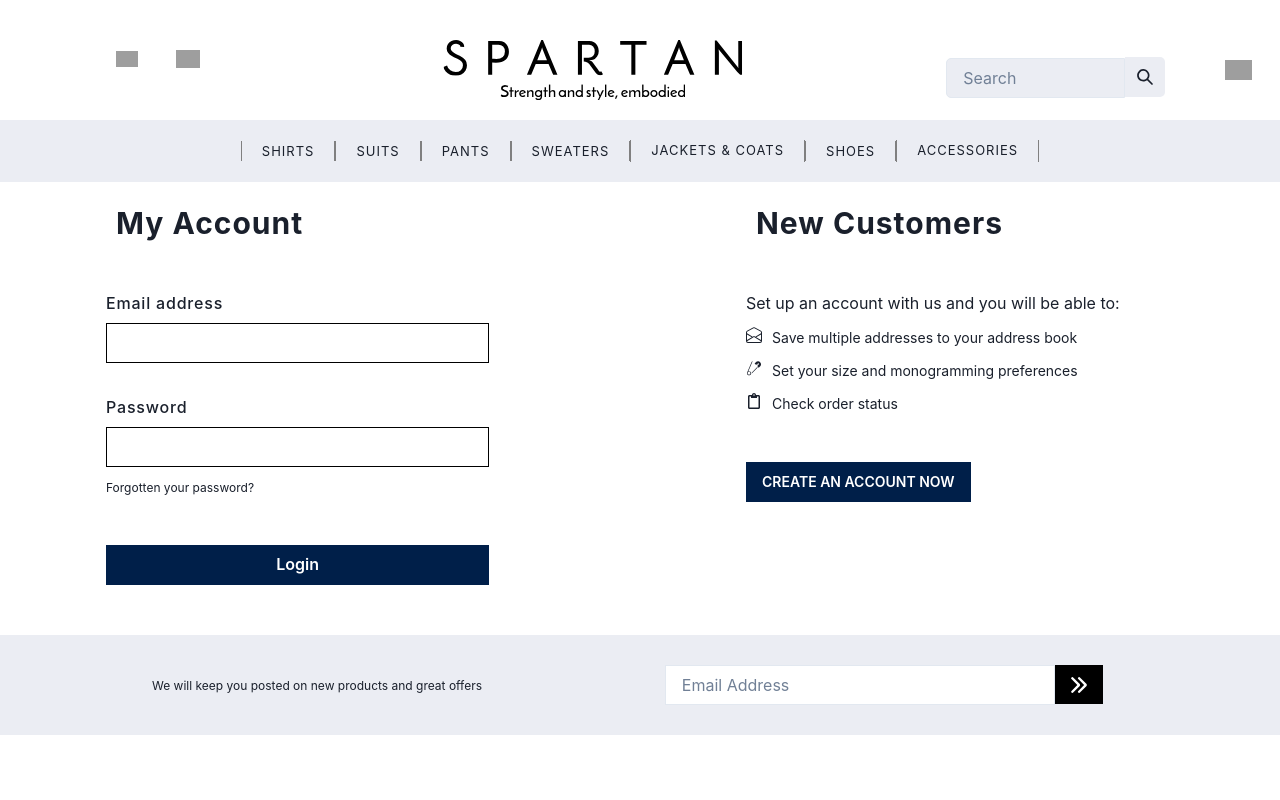
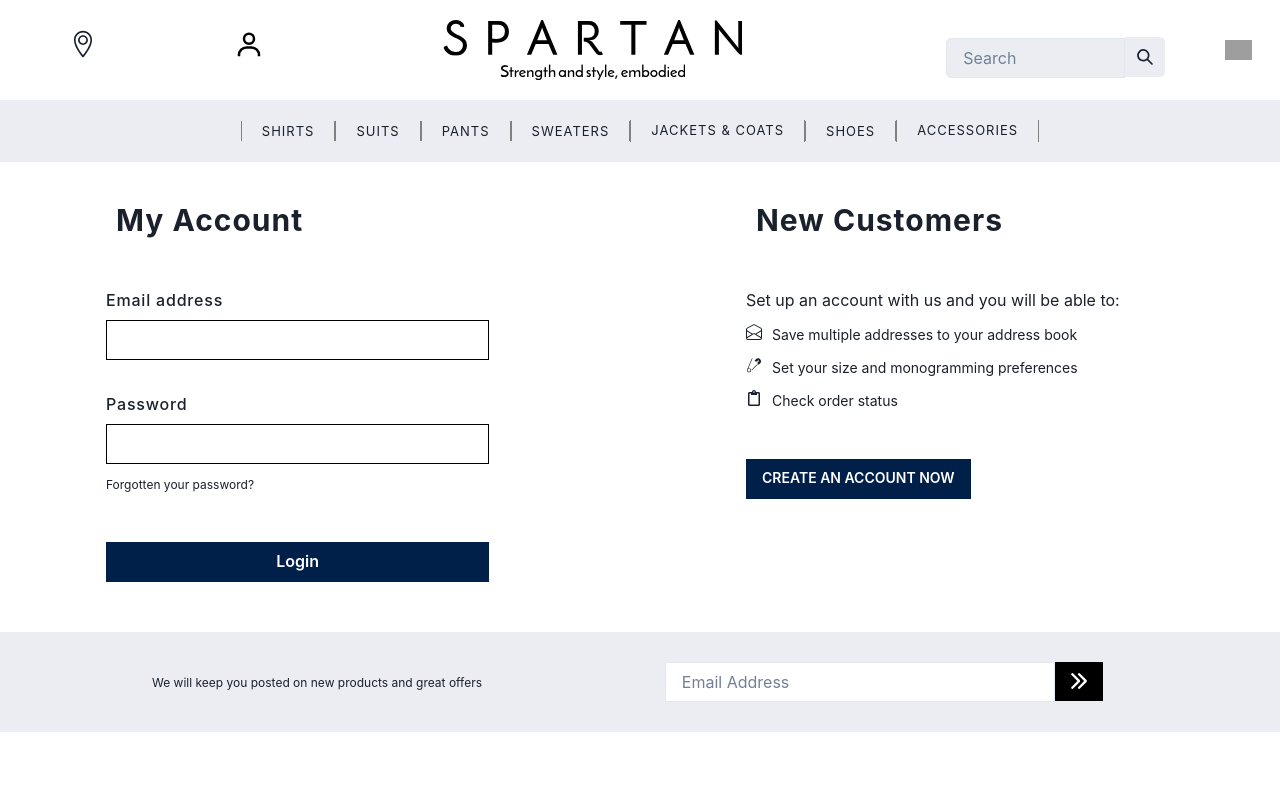
Before and after one commit to SumatM/Spartan, a React (Create React App) app: page /login in a window 1280 px wide. Shown: the top 800 px of the page. Built offline with nearby package versions, Linux system fonts and the light colour scheme; grey boxes are pictures that could not be loaded.

Commit message:
add to cart fixed

```diff
--- a/src/Components/AuthContext/AuthContext.jsx
+++ b/src/Components/AuthContext/AuthContext.jsx
@@ -5,15 +5,19 @@ export const AuthConetextProvider = createContext()
 
 export default function AuthContext({children}){
 
-    let [searchdata,setSearchData] = useState({searchInput:'',isAuth:false,userId:null})
+    let [searchdata,setSearchData] = useState(JSON.parse(localStorage.getItem("auth")) || {searchInput:'',isAuth:false,userId:null,lastPage:''})
 
     function handlesetSearchfunction(e){
-        console.log(e)
+       // console.log(e)
         setSearchData({...searchdata,searchInput:e})
     }
 
+    function handlelastPage(value){
+        setSearchData({...searchdata,lastPage:value})
+    }
+
     return(
-    <AuthConetextProvider.Provider value={{handlesetSearchfunction,searchdata,setSearchData}}>
+    <AuthConetextProvider.Provider value={{handlesetSearchfunction,searchdata,setSearchData,handlelastPage}}>
             {children}
         </AuthConetextProvider.Provider>
     )
--- a/src/Components/NavBar.jsx
+++ b/src/Components/NavBar.jsx
@@ -1,8 +1,9 @@
-import { Box, Flex, Menu, MenuButton, MenuList, MenuItem,Center,Text, HStack, Divider,Spacer,Input, IconButton, SlideFade ,Drawer,useDisclosure,DrawerContent,DrawerOverlay,DrawerCloseButton,DrawerHeader,DrawerBody} from "@chakra-ui/react";
+import { Box, Flex, Menu, MenuButton, MenuList, MenuItem,Center,Text, HStack, Divider,Spacer,Input, IconButton, SlideFade ,Drawer,useDisclosure,DrawerContent,DrawerOverlay,DrawerCloseButton,DrawerHeader,DrawerBody, Image} from "@chakra-ui/react";
 import {Link, useNavigate} from 'react-router-dom'
 import logo from './../Logo/logo-no-background.svg'
 import {HamburgerIcon, SearchIcon} from '@chakra-ui/icons'
-
+import {BiUser,BiUserPlus} from 'react-icons/bi';
+import {TfiLocationPin} from 'react-icons/tfi'
 import styles from './Styles/NavBar.module.css'
 import { useContext,useRef,useState } from "react";
 import { AuthConetextProvider } from "./AuthContext/AuthContext";
@@ -52,30 +53,28 @@ const btnRef = useRef()
 
 
   return (
-    <Box >
-   <Box display={{base:'none',sm:'none',md:'block',lg:'block'}}  bg='white'  h='90px' paddingTop='20px' marginBottom='0px' w='100%'>
+    <Box  position='sticky'top='0' zIndex='99'>
+   <Box display={{base:'none',sm:'none',md:'block',lg:'block'}}  marginBottom='0px' w='100%'>
    <HStack spacing="0" bg='white' m='0'>
 
     {/*---- box1 for location and login ----*/}
 
-    <Box  width="30%"  h="70px" marginTop="30px">
-    <HStack >
+    <Flex justify="space-around" w='30%'  h="70px" marginTop="30px">
+
     <Link to='#'>
     <Flex>
-    <Spacer/>
-    <img  className={styles.leftIcon} id={styles.location}  src="https://cdn-icons-png.flaticon.com/512/927/927667.png"/>
+    <TfiLocationPin  size='28px'/>
+    {/* <img  className={styles.leftIcon} id={styles.location}  src="https://cdn-icons-png.flaticon.com/512/927/927667.png"/> */}
     </Flex>
     </Link>
 
    <Link to='/login'>
    <Flex>
-   <img   className={styles.leftIcon} src="https://cdn-icons-png.flaticon.com/512/2354/2354573.png"/>
-   <Spacer/>
+   <BiUser color={ searchdata.isAuth ? 'green' : 'black'} size='30px'/>
+   {/* <Image _hover={{background:'red'}} className={styles.leftIcon} src="https://cdn-icons-png.flaticon.com/512/2354/2354573.png"/> */}
    </Flex>
-
     </Link>
-    </HStack>
-    </Box>
+    </Flex>
 
         {/*---- box1 for logo ----*/}
 
@@ -142,15 +141,18 @@ const btnRef = useRef()
             <Box p='5px 0px' onClick={onClose}> <Link to='/shoe'><Text>SHOES</Text></Link></Box>
             <br/>
             <Flex mt='2px' w='100%' bg='#E4E4E4' p='10px 4px'>
-            <img   width="7%" src="https://cdn-icons-png.flaticon.com/512/927/927667.png"/>
+            {/* <img   width="7%" src="https://cdn-icons-png.flaticon.com/512/927/927667.png"/>   */}
+            <TfiLocationPin  size='20px'/>
             <Text fontSize='13px' ml='10px'>STORE FINDER</Text>
             </Flex>
             <Flex mt='2px' w='100%' bg='#E4E4E4' p='10px 4px'>
-            <img   width="7%" src="https://cdn-icons-png.flaticon.com/512/511/511506.png"/>
+            {/* <img   width="7%" src="https://cdn-icons-png.flaticon.com/512/511/511506.png"/>   */}
+            <BiUserPlus size='22px'/>
            <Link to='signup'> <Text onClick={onClose} fontSize='13px' ml='10px'>CREATE AN ACCOUNT</Text></Link>
             </Flex>
             <Flex mt='2px' w='100%' bg='#E4E4E4' p='10px 4px'>
-            <img  width="7%" src="https://cdn-icons-png.flaticon.com/512/2354/2354573.png"/>
+            {/* <img  width="7%" src="https://cdn-icons-png.flaticon.com/512/2354/2354573.png"/>   */}
+            <BiUser size='20px'/>
             <Link to='/login'><Text onClick={onClose} fontSize='13px' ml='10px'>LOG IN</Text></Link>
             </Flex>
 
--- a/src/Components/Pages/HomePage/Home.jsx
+++ b/src/Components/Pages/HomePage/Home.jsx
@@ -17,7 +17,7 @@ export default function Home(){
 
 
     return(
-        <Box marginTop='95px'>
+        <Box marginTop='5px'>
  {/* ------------video Components------------ */}
         <Box>
         <Video/>
--- a/src/Components/Pages/LogIn.jsx
+++ b/src/Components/Pages/LogIn.jsx
@@ -3,7 +3,7 @@ import {FaRegClipboard} from 'react-icons/fa'
 import {BsEnvelopeOpen} from 'react-icons/bs'
 import {GiSafetyPin} from 'react-icons/gi'
 import Footer from './../Footer'
-import { Link, useNavigate } from "react-router-dom";
+import { Link, useLocation, useNavigate } from "react-router-dom";
 import { useContext, useRef, useState } from "react";
 import { AuthConetextProvider } from "../AuthContext/AuthContext";
 import axios from "axios";
@@ -15,13 +15,24 @@ export default function LogIn(){
   const { isOpen, onOpen, onClose } = useDisclosure()
   let navigate =useNavigate();
   let [name,setname] = useState('')
+  const location = useLocation();
 
-  let {searchdata,setSearchData} = useContext(AuthConetextProvider)
+  console.log(isOpen)
+
+  let {searchdata,setSearchData,handlelastPage} = useContext(AuthConetextProvider)
+
+  //console.log(searchdata);
+  if(!searchdata.lastPage){
+    handlelastPage('/')
+  }
 
   let [loginInput,setLoginInput] = useState({
     email:'',
     password:''
   })
+
+
+
 
 
   function handlechange(e){
@@ -35,7 +46,7 @@ export default function LogIn(){
 
   function handleLoginButton(e){
     e.preventDefault();
-    onOpen()
+   // onOpen()
     axios(`https://men-clothing-mock-api-sumat.onrender.com/user/?q=${loginInput.email}`)
     .then((res)=>{
       console.log(res.data);
@@ -43,14 +54,18 @@ export default function LogIn(){
          res.data.forEach((item)=>{
            if(item.email==loginInput.email&&item.password==loginInput.password){
             setname(item)
-            console.log(item.id)
+           // console.log(item.id)
             setSearchData({...searchdata,isAuth:true,userId:item.id})
+            localStorage.setItem('auth',JSON.stringify({...searchdata}))
+            localStorage.setItem('user',JSON.stringify({...item}))
             onOpen()
             setTimeout(() => {
-              navigate('/')
+              navigate(`${searchdata.lastPage}`)
             }, 1000);
            }
+           return;
       })
+       onOpen()
     })
 
     console.log(searchdata);
@@ -66,15 +81,15 @@ useEffect(()=>{
 
 
     return (
-        <Box mt={{base:"130px",sm:"140px",md:"95px"}}>
+        <Box mt={{base:"130px",sm:"140px",md:"20px"}}>
         <Grid gridTemplateColumns={{base:"repeat(1,1fr)",sm:"repeat(1,1fr)",md:"repeat(2,1fr)"}} >
-        <Modal isOpen={isOpen} onClose={onClose} >
+        <Modal isOpen={isOpen} onClose={onClose} status='error'>
         <ModalOverlay />
         <ModalContent  borderRadius='0px'>
-          <ModalHeader color='green'>Login Successful</ModalHeader>
+          <ModalHeader color={searchdata.isAuth ? 'green' : 'red'} >{searchdata.isAuth ?  "Login Successful" : "Login Error"}</ModalHeader>
           <ModalCloseButton />
           <ModalBody>
-            <Text>Welcome! {name.name}</Text>
+            <Text>{searchdata.isAuth ? <Heading size="md"> Welcome! {name.name}</Heading>: "Please Try Again?"}</Text>
           </ModalBody>
 
           <ModalFooter>
@@ -85,6 +100,10 @@ useEffect(()=>{
           </ModalFooter>
         </ModalContent>
       </Modal>
+
+      {/* // login error massage */}
+
+
         <Box >
         <Box w='70%' m='auto' textAlign='start'  >
             <Heading size='lg' p='20px' letterSpacing='1px'>My Account</Heading>
--- a/src/Components/Pages/ProductPage/ProductPage.jsx
+++ b/src/Components/Pages/ProductPage/ProductPage.jsx
@@ -13,13 +13,7 @@ import {AuthConetextProvider} from './../../AuthContext/AuthContext'
 import { useNavigate,useSearchParams} from 'react-router-dom';
 
 
-
 let globaData = [];
-
-
-
-
-
 
 export default function ProductPage({page}){
 
@@ -106,7 +100,6 @@ const [searchParm,setSearchParam] = useSearchParams();
                 setcolor([...colors,type])
              }
            }
-
         }
 
         useEffect(()=>{
@@ -205,7 +198,7 @@ const [searchParm,setSearchParam] = useSearchParams();
 
 
     return(
-        <Box width="97%" m='auto' marginTop={{base:'145px',sm:'150px',md:'95px'}}>
+        <Box width="97%" m='auto' marginTop={{base:'145px',sm:'150px',md:'20px'}}>
 
         {/* // current page info */}
 
--- a/src/Components/Pages/SignUp.jsx
+++ b/src/Components/Pages/SignUp.jsx
@@ -73,7 +73,7 @@ export default function SignUp(){
 
 
     return (
-        <Box mt={{base:"130px",sm:"140px",md:"95px"}}>
+        <Box mt={{base:"130px",sm:"140px",md:"20px"}}>
         <Grid gridTemplateColumns={{base:"repeat(1,1fr)",sm:"repeat(1,1fr)",md:"repeat(2,1fr)"}}>
 
         <Box >
--- a/src/Components/Routes/AllRoutes.jsx
+++ b/src/Components/Routes/AllRoutes.jsx
@@ -1,18 +1,35 @@
-import { Route, Routes } from "react-router-dom";
+import { Route, Routes, useLocation, useParams, useSearchParams } from "react-router-dom";
 import Home from "../Pages/HomePage/Home";
 import ProductPage from "../Pages/ProductPage/ProductPage";
 import LogIn from "../Pages/LogIn";
 import SignUp from "../Pages/SignUp";
 import CartPage from "../Pages/CartPage/CartPage";
 import SingleProductPage from "../Pages/SingleProductPage/SingleProductPage";
+import { useContext, useEffect, useState } from "react";
+import { AuthConetextProvider } from "../AuthContext/AuthContext";
 
 
 function AllRoutes(){
 
+    let location = useLocation();
+   // console.log(location);
+
+    const [lastPage,setlastpage] = useState();
+    let {searchdata,handlelastPage} = useContext(AuthConetextProvider)
+    //console.log(handlelastPage);
+
+    useEffect(()=>{
+        handlelastPage(lastPage)
+        setlastpage(location.pathname)
+    },[location.pathname])
+
+    //location.state = lastPage;
+
+
     return (
         <Routes>
             <Route path="/" element={<Home/>}></Route>
-            <Route path="/shirt" element={<ProductPage page={'shirt'}/>}></Route>
+            <Route path="/shirt" element={<ProductPage  page={'shirt'}/>}></Route>
             <Route path="/suit" element={<ProductPage page={'suit'}/>  }></Route>
             <Route path="/pant" element={<ProductPage page={'pant'}/>}></Route>
             <Route path="/shoe" element={<ProductPage page={'shoe'}/>}></Route>
```
Also changed, not shown: src/Components/Pages/CartPage/CartPage.jsx (+14 -8 lines), src/Components/Pages/ProductPage/Cards.jsx (+9 -13 lines).
